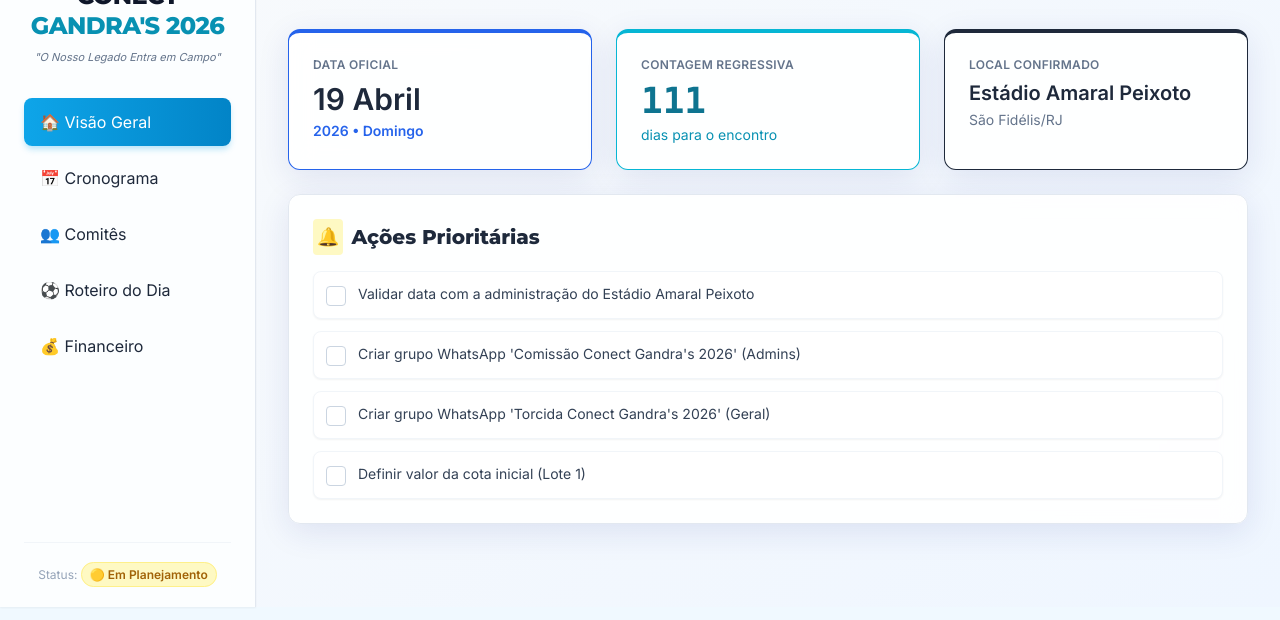
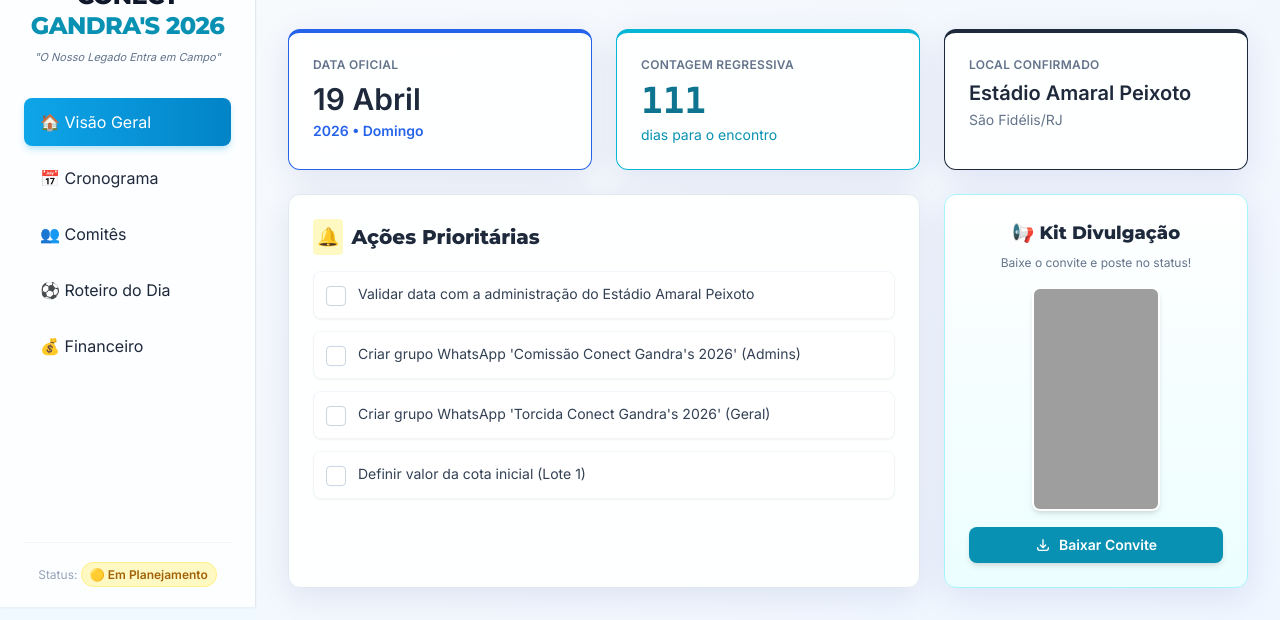
Before and after one commit to PercyContabilidade/CONECTGANDRAs2026, a plain HTML site: page index.html in a window 1280 px wide. Shown: the part 193-813 px from the top of the page. Drawn offline with nearby package versions, Linux system fonts and the light colour scheme; grey boxes are pictures that could not be loaded.

Commit message:
Refactor logo comments and add tasks/publicity kit section
Updated comments for logo sections and added a new section for tasks and a publicity kit.

```diff
--- a/index.html
+++ b/index.html
@@ -56,8 +56,9 @@
         <!-- CABEÇALHO MOBILE -->
         <div class="md:hidden bg-slate-900 text-white p-4 flex justify-between items-center sticky top-0 z-50 shadow-lg">
             <div class="flex items-center gap-3">
-                <!-- LOGO PEQUENA: Caminho Relativo -->
+                <!-- LOGO PEQUENA -->
                 <img src="./logo.png"
+                     onerror="this.style.display='none'"
                      alt="Logo Conect Gandra's"
                      class="h-10 w-10 rounded-full border border-cyan-500 shadow-md bg-white object-cover">
                 <div class="flex flex-col">
@@ -71,10 +72,11 @@
         <!-- SIDEBAR -->
         <nav id="sidebar" class="hidden md:flex flex-col w-64 bg-white/80 backdrop-blur-md border-r border-slate-200 h-screen sticky top-0 p-6 z-40 transition-transform shadow-sm">
             <div class="mb-8 text-center">
-                <!-- LOGO GRANDE: Caminho Relativo -->
+                <!-- LOGO GRANDE -->
                 <div class="relative inline-block group">
                     <div class="absolute -inset-1 bg-gradient-to-r from-cyan-400 to-blue-600 rounded-full blur opacity-25 group-hover:opacity-50 transition duration-1000 group-hover:duration-200"></div>
                     <img src="./logo.png"
+                         onerror="this.src='https://placehold.co/200x200?text=LOGO';"
                          alt="Logo Conect Gandra's"
                          class="relative h-32 w-32 mx-auto rounded-full border-4 border-white shadow-xl object-cover">
                 </div>
@@ -134,14 +136,44 @@
                     </div>
                 </div>
 
-                <!-- Quick Pendencies -->
-                <div class="glass-panel rounded-xl p-6 mt-6 border border-slate-200">
-                    <h3 class="text-xl font-bold mb-4 flex items-center text-slate-800">
-                        <span class="mr-2 bg-yellow-100 p-1 rounded text-lg">🔔</span> Ações Prioritárias
-                    </h3>
-                    <div id="quick-tasks" class="space-y-3">
-                        <!-- Populated by JS -->
+                <!-- ÁREA DIVIDIDA: Pendências + KIT DIVULGAÇÃO -->
+                <div class="grid grid-cols-1 lg:grid-cols-3 gap-6 mt-6">
+
+                    <!-- Coluna da Esquerda: Tarefas (Ocupa 2/3) -->
+                    <div class="lg:col-span-2 glass-panel rounded-xl p-6 border border-slate-200">
+                        <h3 class="text-xl font-bold mb-4 flex items-center text-slate-800">
+                            <span class="mr-2 bg-yellow-100 p-1 rounded text-lg">🔔</span> Ações Prioritárias
+                        </h3>
+                        <div id="quick-tasks" class="space-y-3">
+                            <!-- Populated by JS -->
+                        </div>
                     </div>
+
+                    <!-- Coluna da Direita: KIT DIVULGAÇÃO (Ocupa 1/3) -->
+                    <div class="lg:col-span-1 glass-panel rounded-xl p-6 border border-cyan-200 bg-gradient-to-b from-white to-cyan-50 flex flex-col items-center text-center">
+                        <h3 class="text-lg font-bold text-slate-800 mb-2">📢 Kit Divulgação</h3>
+                        <p class="text-xs text-slate-500 mb-4">Baixe o convite e poste no status!</p>
+
+                        <!-- Preview do Convite -->
+                        <div class="w-32 h-56 bg-slate-200 rounded-lg shadow-md mb-4 overflow-hidden relative group cursor-pointer border-2 border-white">
+                            <img src="./convite.png"
+                                 onerror="this.src='https://placehold.co/108x192?text=Sem+Imagem'; this.parentElement.style.opacity='0.5';"
+                                 class="w-full h-full object-cover group-hover:scale-110 transition-transform duration-500"
+                                 alt="Preview Convite">
+                            <div class="absolute inset-0 bg-black/30 flex items-center justify-center opacity-0 group-hover:opacity-100 transition-opacity">
+                                <span class="text-white text-xs font-bold">Ver</span>
+                            </div>
+                        </div>
+
+                        <!-- Botão Download -->
+                        <a href="./convite.png" download="Convite_ConectGandra2026.png" class="w-full py-2 bg-cyan-600 hover:bg-cyan-700 text-white rounded-lg font-bold text-sm shadow-md transition-colors flex items-center justify-center gap-2">
+                            <svg xmlns="http://www.w3.org/2000/svg" class="h-4 w-4" fill="none" viewBox="0 0 24 24" stroke="currentColor">
+                                <path stroke-linecap="round" stroke-linejoin="round" stroke-width="2" d="M4 16v1a3 3 0 003 3h10a3 3 0 003-3v-1m-4-4l-4 4m0 0l-4-4m4 4V4" />
+                            </svg>
+                            Baixar Convite
+                        </a>
+                    </div>
+
                 </div>
             </section>
 
```
